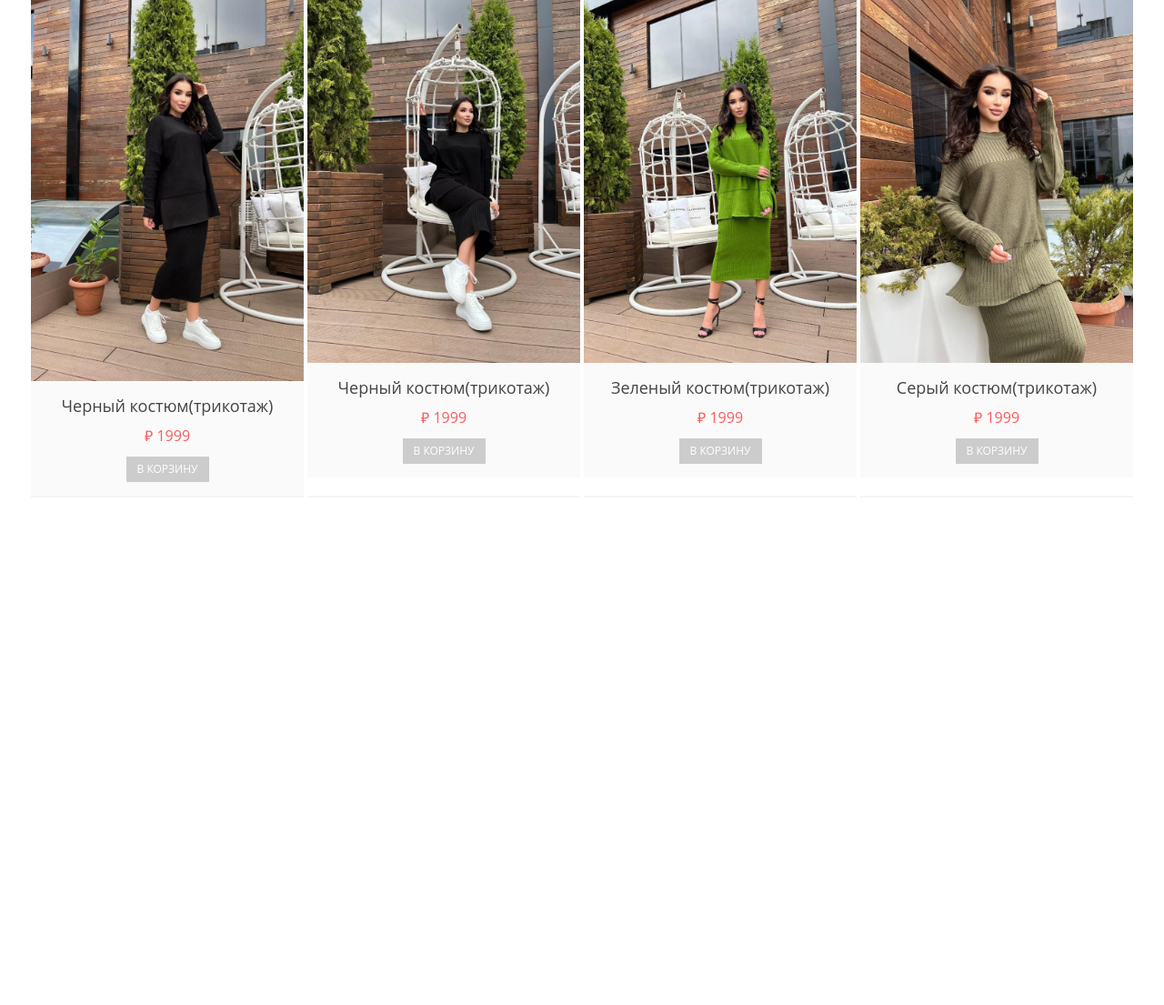
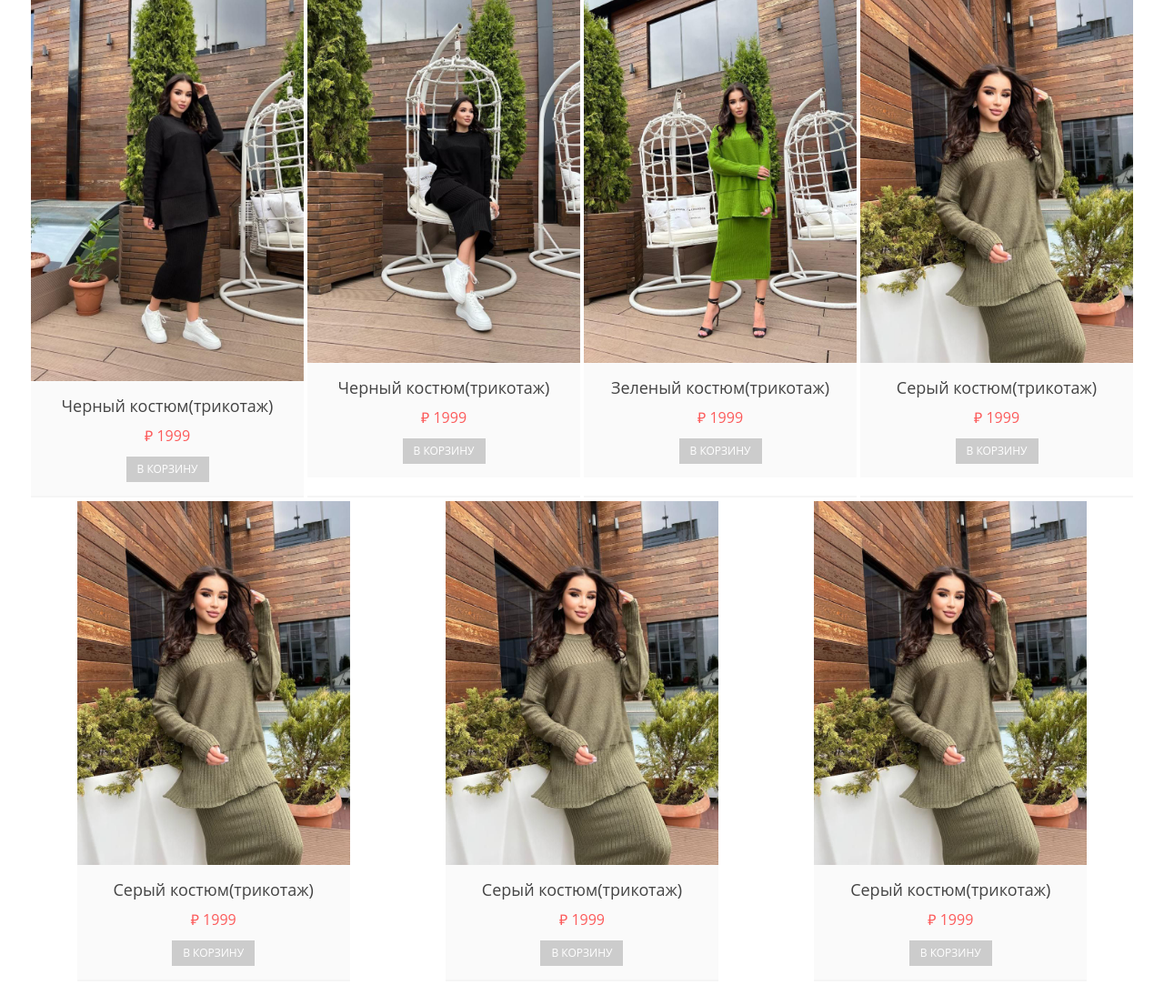
Before and after one commit to MagomedovMurad20/taiba_shop, a PHP site: page / in a window 1280 px wide. Shown: the part 84-1189 px from the top of the page at 91% size. Before the commit the page ends 614 px from the top, so only its background shows below. Run offline with PHP 8.4, Linux system fonts and the light colour scheme; some web fonts are replaced.

Commit message:
добавил стилей для flex контейнера  карточек  товара

```diff
--- a/index.html
+++ b/index.html
@@ -6,7 +6,7 @@
     <meta http-equiv="X-UA-Compatible" content="IE=edge">
     <meta name="viewport" content="width=device-width, initial-scale=1.0">
     <link rel="stylesheet" href="main.css">
-    <title>Document</title>
+    <title>taiba-shop</title>
 </head>
 
 <body>
@@ -54,6 +54,30 @@
                 <a href="" class="button">В корзину</a>
             </div>
         </div>
+        <div class="product-item">
+            <img src="media/4.jpg">
+            <div class="product-list">
+                <h3>Серый костюм(трикотаж)</h3>
+                <span class="price">₽ 1999</span>
+                <a href="" class="button">В корзину</a>
+            </div>
+        </div>
+        <div class="product-item">
+            <img src="media/4.jpg">
+            <div class="product-list">
+                <h3>Серый костюм(трикотаж)</h3>
+                <span class="price">₽ 1999</span>
+                <a href="" class="button">В корзину</a>
+            </div>
+        </div>
+        <div class="product-item">
+            <img src="media/4.jpg">
+            <div class="product-list">
+                <h3>Серый костюм(трикотаж)</h3>
+                <span class="price">₽ 1999</span>
+                <a href="" class="button">В корзину</a>
+            </div>
+        </div>
     </div>
 </body>
 
--- a/main.css
+++ b/main.css
@@ -107,6 +107,7 @@
 
 .container {
     display: flex;
+    flex-wrap: wrap;
     margin: 1.5em;
 }
 
```
